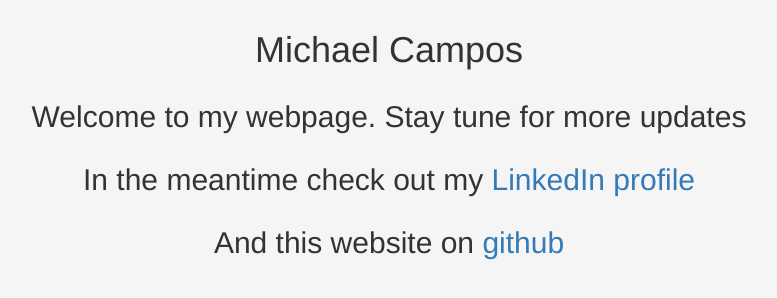
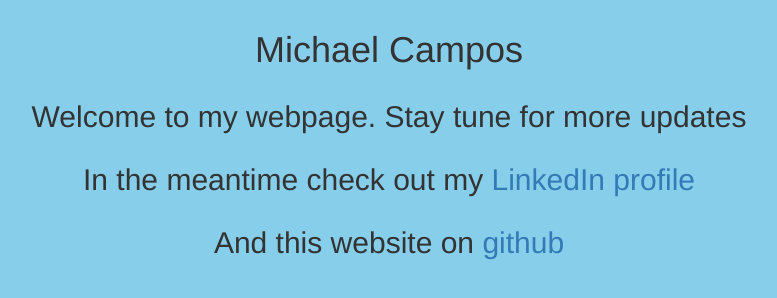
Before and after one commit to mjcampos/Profile-Page, a plain HTML site: page index.html in a window 1280 px wide. Shown: the whole page, without its empty margins (251-1028 px from the left). Drawn offline with nearby package versions, Linux system fonts and the light colour scheme.

Commit message:
Changed the background color

```diff
--- a/styles.css
+++ b/styles.css
@@ -1,5 +1,5 @@
 body {
-	background: #F5F5F5;
+	background: #87CEEB;
 }
 
 h1, h2 {
```
